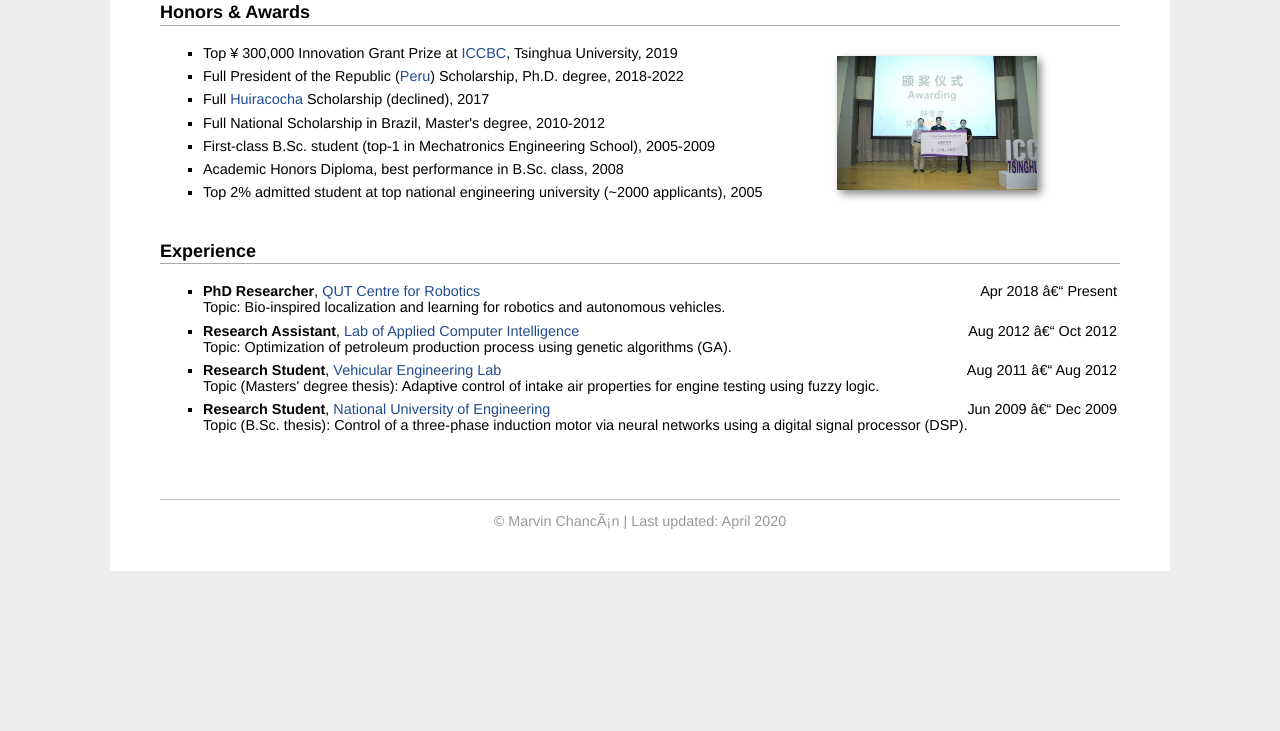
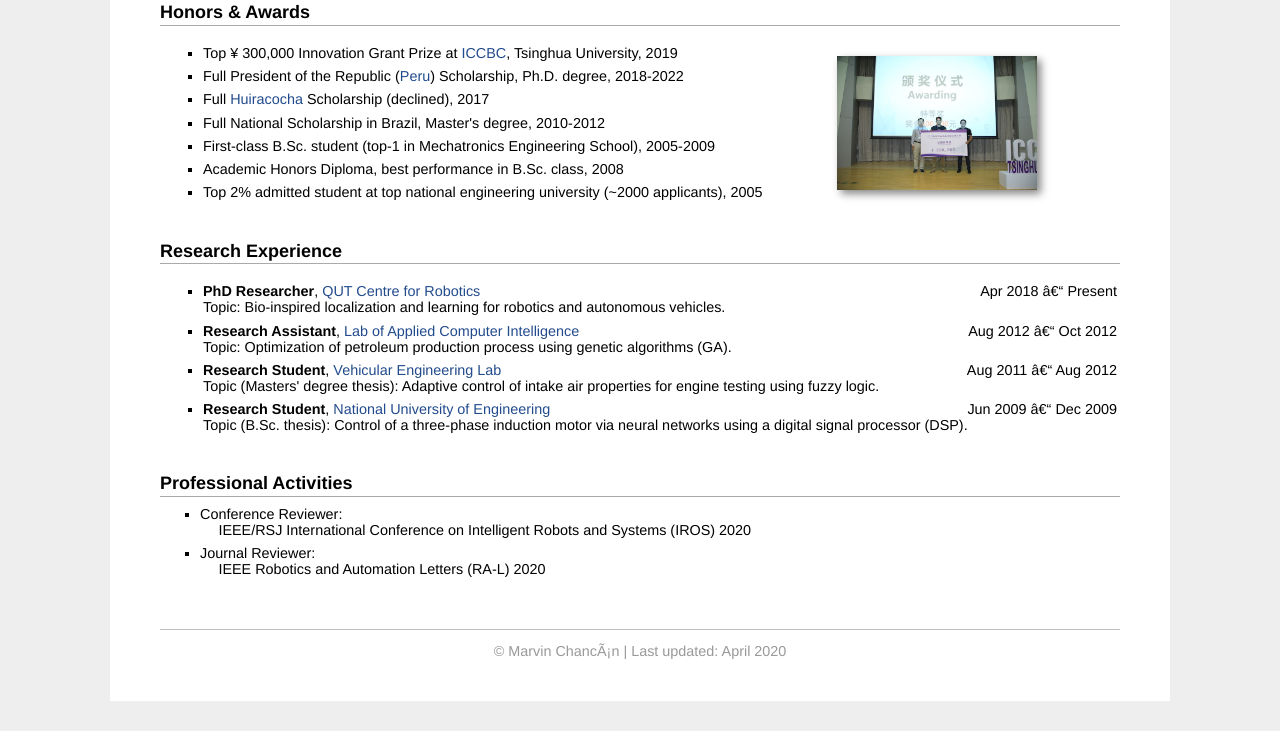
Before and after one commit to mchancan/mchancan.github.io, a Jekyll site: the page built from index.html, in a window 1280 px wide and 900 px high, scrolled down 987 px, cut to the strip 169-900 px from the top of the window. Built offline with Jekyll 4.4.1, drawn with Linux system fonts in a browser that asks for light colours; comment, search, counter and statistics services are not loaded; before the commit the page ends 1757 px from its top, so only the background shows below that.

Commit message:
Update index.html

```diff
--- a/index.html
+++ b/index.html
@@ -134,7 +134,7 @@ title: Marvin
 </tbody>
 </table>
 
-<h2>Experience</h2>
+<h2>Research Experience</h2>
 <table width="100%">
 <tbody>
 	<tr>
@@ -149,3 +149,11 @@ title: Marvin
 	</tr>
 </tbody>
 </table>
+
+<h2>Professional Activities</h2>
+<ul>
+	<li>Conference Reviewer:<br>
+		&emsp; IEEE/RSJ International Conference on Intelligent Robots and Systems (IROS) 2020</li>
+	<li>Journal Reviewer:<br>
+		&emsp; IEEE Robotics and Automation Letters (RA-L) 2020</li>
+</ul>
```
